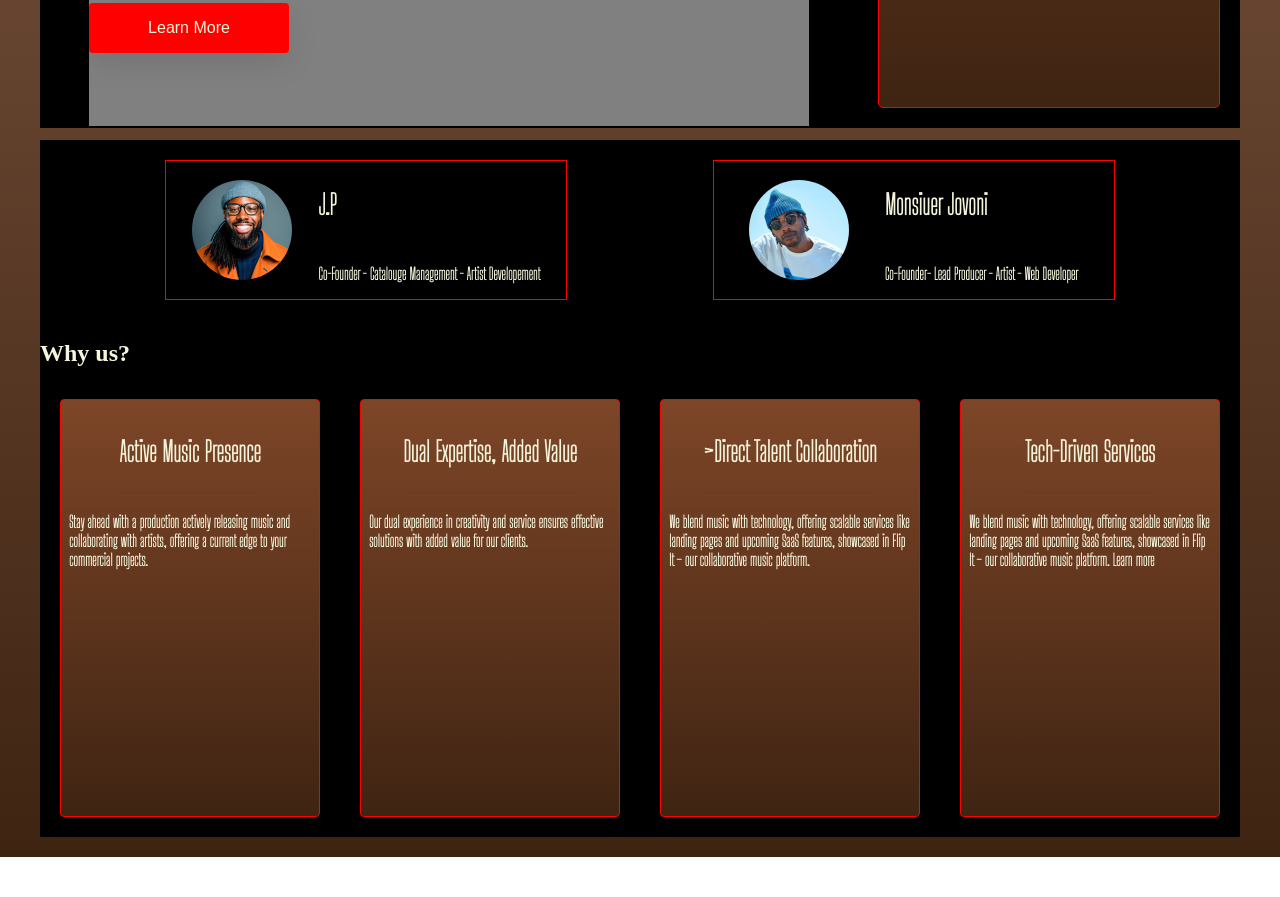
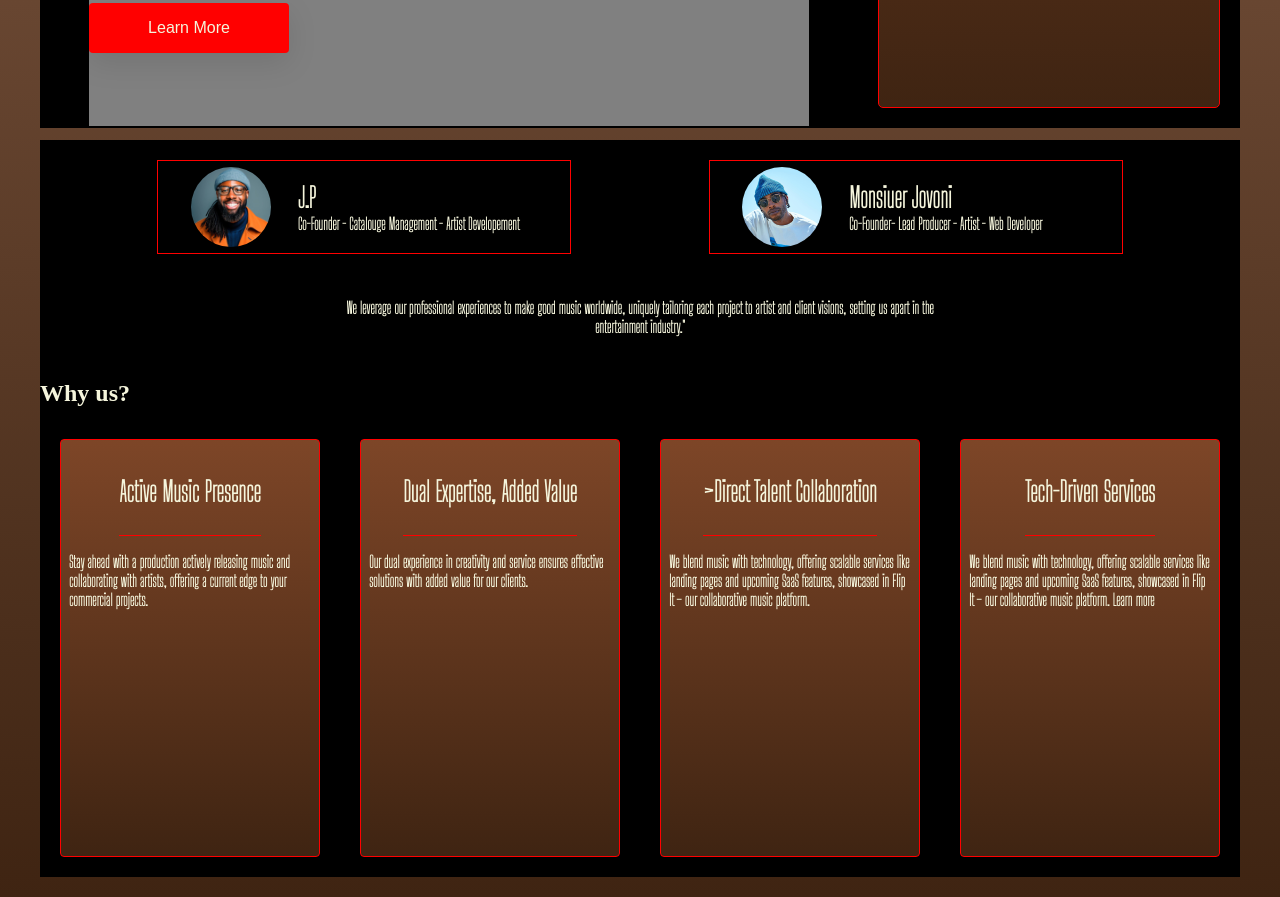
Before and after one commit to millerjovon1/DASgoodmusic-, a website built with webpack: page src/home.html in a window 1280 px wide. Shown: the part 2801-3698 px from the top of the page. Before the commit the page ends 3658 px from the top, so only its background shows below. Built offline with nearby package versions, Linux system fonts and the light colour scheme; a web font is replaced by a local one.

Commit message:
team quote added

```diff
--- a/src/home.html
+++ b/src/home.html
@@ -273,6 +273,13 @@
                   </div>
                   </div>
                 </div>
+                <div class="team-member-quote">
+                  <p>
+                    We leverage our professional experiences to make good music worldwide,
+                    uniquely tailoring each project to artist and client visions, setting us
+                    apart in the entertainment industry."
+                  <p>
+                </div>
                 <h2>Why us?</h2>
                 <div class="promotion-card">
                   <div class="why-us-ad">
--- a/src/style/pages/home.css
+++ b/src/style/pages/home.css
@@ -436,6 +436,7 @@ input[type=submit]:hover {
   width: 100%;
   background-color: black;
   margin-top: 12px;
+  position: relative;
 }
 .das-bio{
   display: flex;
@@ -451,24 +452,42 @@ input[type=submit]:hover {
   flex-direction:row ;
   justify-content: space-evenly;
   align-items: center;
+  padding: 6px;
 
 
 
 
   .das-team-avatar{
-    width: 100px;
+    width: 80px;
     border-radius: 50%;
 
   }
 
   .team-member-info{
-    display: flex;
-    flex-direction: column;
-    justify-content: flex-start;
+    width: 60%;
 
   }
 
+  h3{
+    margin: 0px;
+  }
+  p{
+    margin: 0px;
+  }
 
+}
+.team-member-quote{
+  display: flex;
+  justify-content: center;
+  padding: 8px;
+  align-items: center;
+  text-align: center;
+  max-width: 600px;
+  margin: 0 auto; /* Center the element horizontally */
+
+  h3{
+     font-family: 'Royal Acidbath', sans-serif;
+  }
 }
 
 .promotion-card{
```
